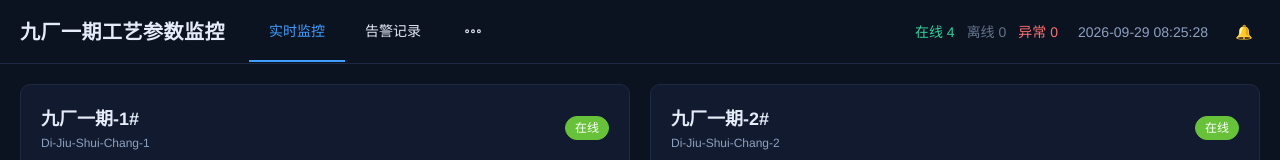
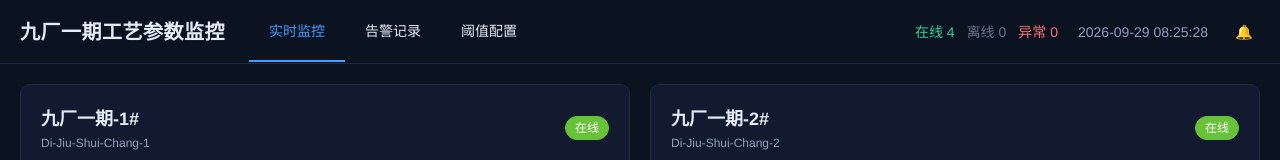
Before and after one commit to wangsiweiTvT/sc-front, a Vue app: page /settings#/monitor in a window 1280 px wide. Shown: the top 160 px of the page. Built offline with nearby package versions, Linux system fonts and the light colour scheme.

Commit message:
fix: 顶栏菜单禁用溢出折叠,三个入口始终同行显示
Co-Authored-By: Claude Code <noreply@anthropic.com>

```diff
--- a/src/components/LayoutShell.vue
+++ b/src/components/LayoutShell.vue
@@ -36,7 +36,7 @@ function go(name: string): void {
     <el-header height="64px" class="flex items-center justify-between border-b border-[var(--sc-border)]">
       <div class="flex items-center gap-6">
         <span class="text-xl font-semibold tracking-wide whitespace-nowrap">九厂一期工艺参数监控</span>
-        <el-menu mode="horizontal" :default-active="activeMenu" class="!border-b-0" @select="go">
+        <el-menu mode="horizontal" :ellipsis="false" :default-active="activeMenu" class="!border-b-0" @select="go">
           <el-menu-item index="monitor">实时监控</el-menu-item>
           <el-menu-item index="alarms">告警记录</el-menu-item>
           <el-menu-item index="settings">阈值配置</el-menu-item>
```
